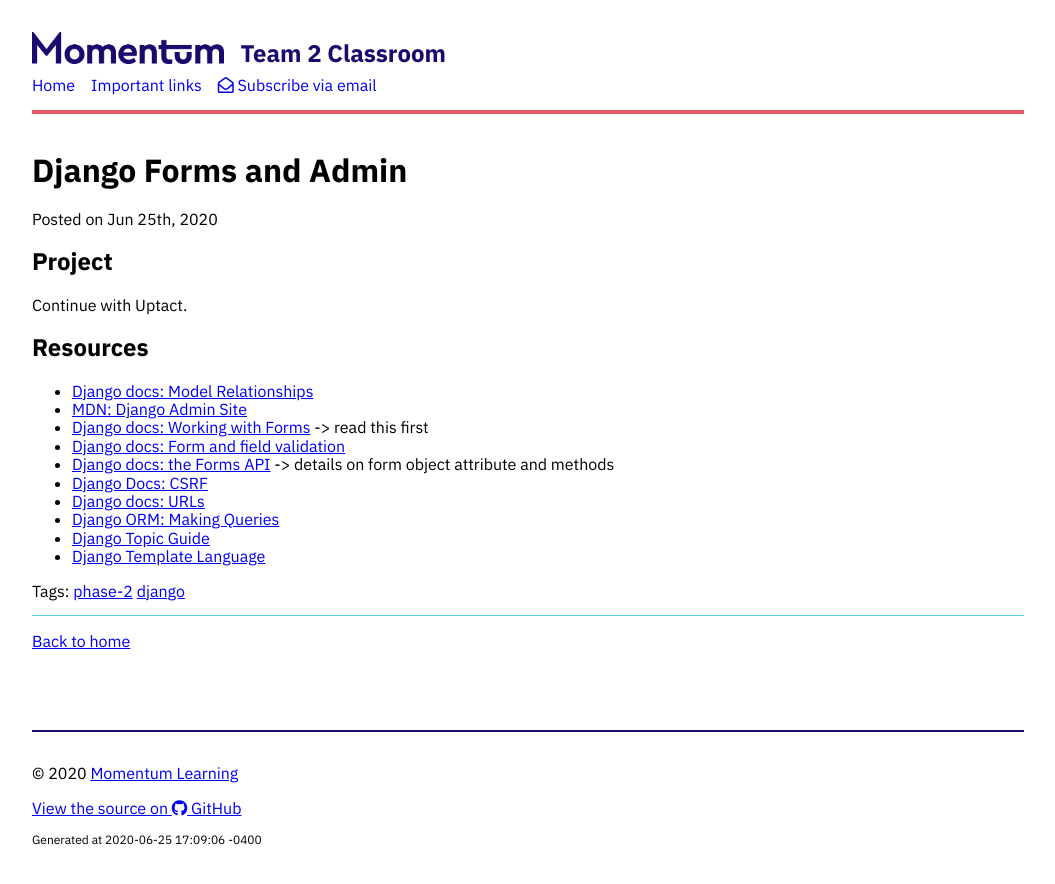
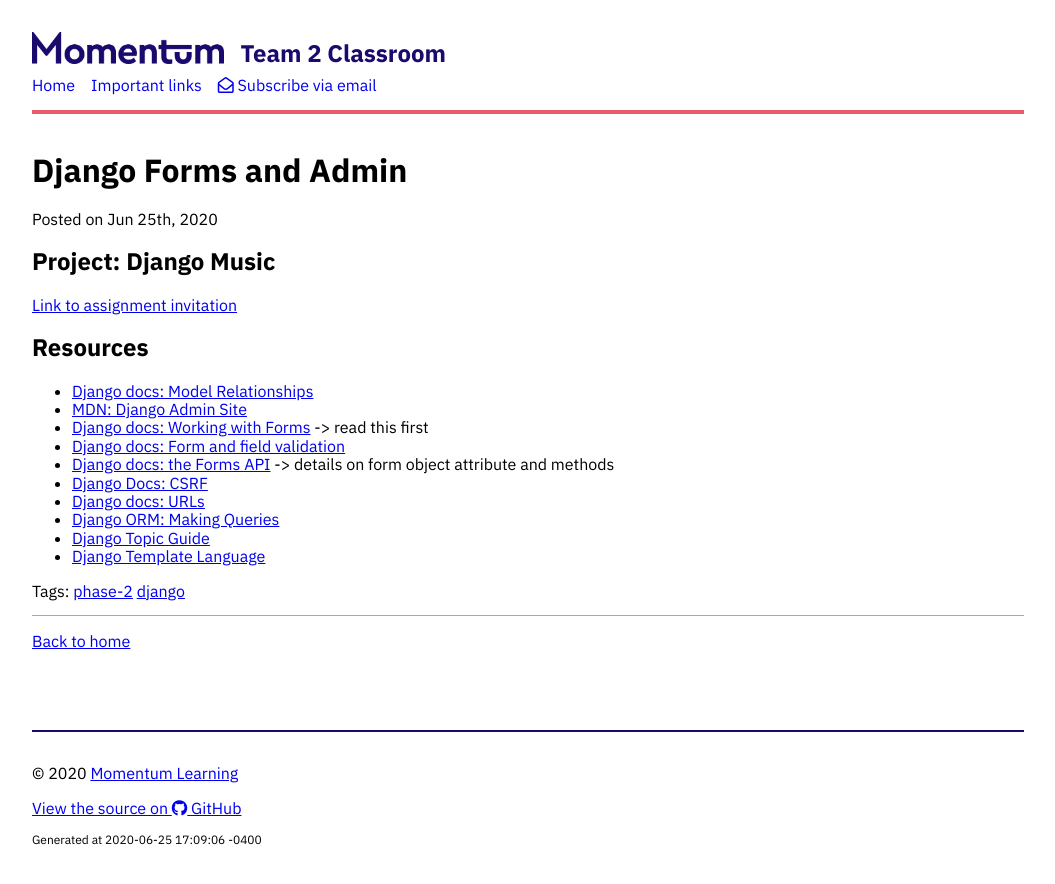
Before and after one commit to momentum-team-3/momentum-team-3.github.io, a Jekyll site: the page built from _posts/2020-06-25-django-day-3.md, in a window 1280 px wide. Shown: the top 884 px of the page, without its empty margins (112-1167 px from the left). Built offline with Jekyll 4.4.1, drawn with Linux system fonts in a browser that asks for light colours; nearby versions of some CDN libraries.

Commit message:
Add weekend assignment

```diff
--- a/_posts/2020-06-25-django-day-3.md
+++ b/_posts/2020-06-25-django-day-3.md
@@ -5,9 +5,9 @@ tags: phase-2 django
 ---
 
 
-## Project
+## Project: Django Music
 
-Continue with Uptact.
+[Link to assignment invitation](https://classroom.github.com/a/avVeWWup)
 
 ## Resources
 
```
